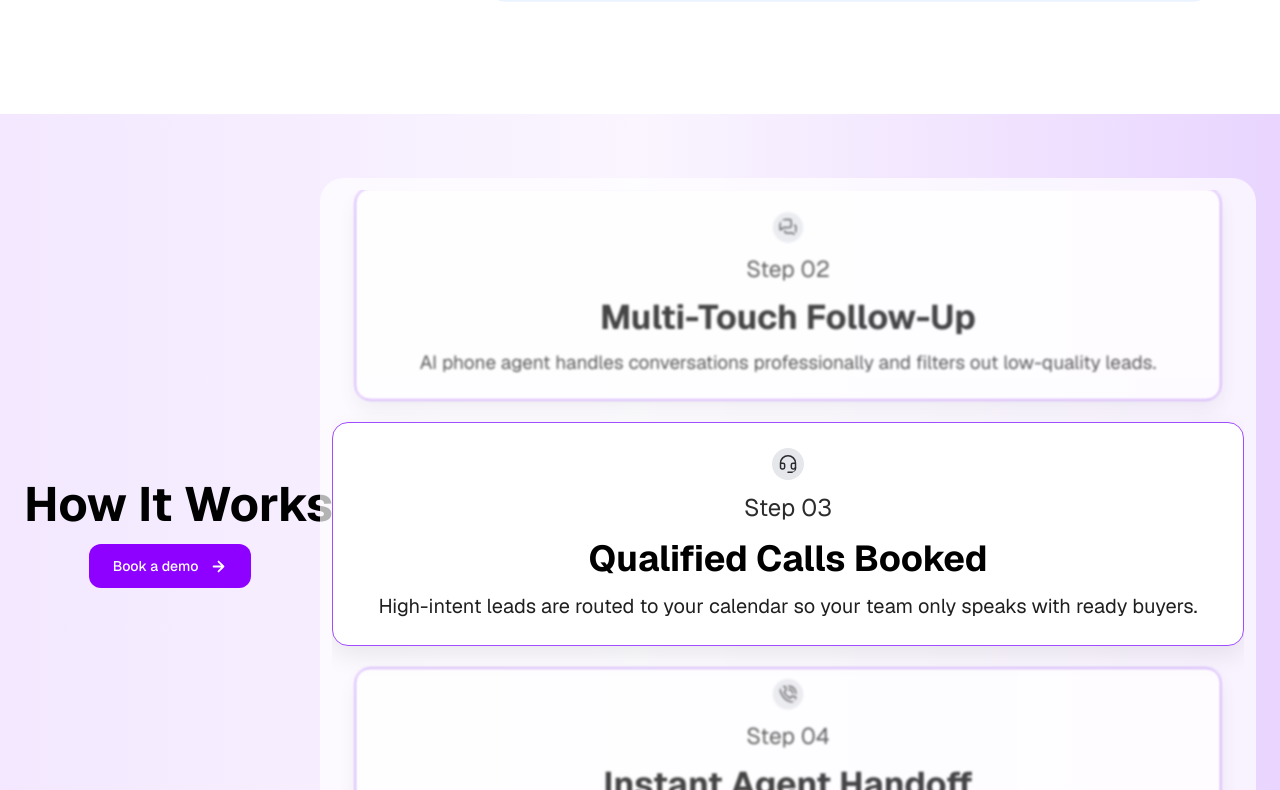
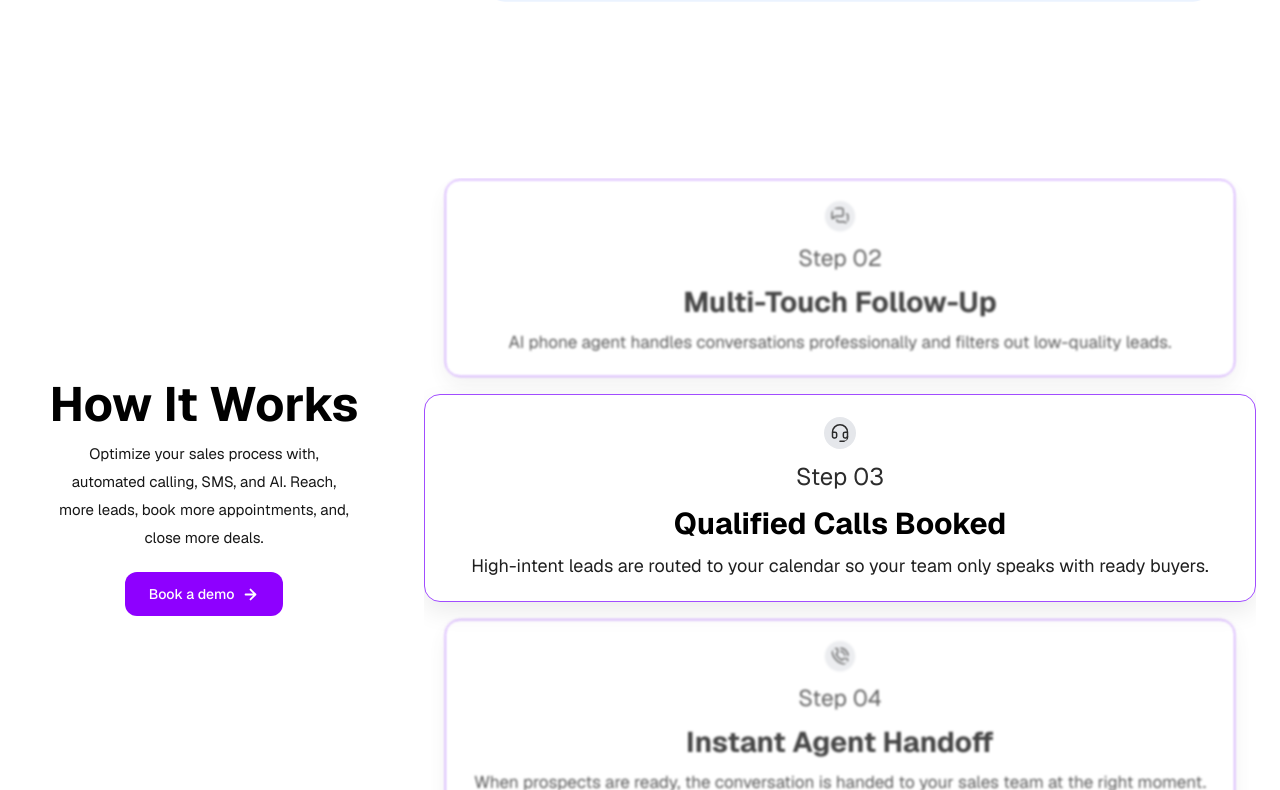
Before and after one commit to juyel66/CallmeAI, a Next.js app: page / in a window 1280 px wide. Shown: the part 1910-2700 px from the top of the page. Built offline with nearby package versions, Linux system fonts and the light colour scheme.

Commit message:
Update HowItWork component: refactor code for improved readability, enhance carousel functionality, and optimize styling for better user experience

```diff
--- a/app/pages/HowItWork/HowItWork.tsx
+++ b/app/pages/HowItWork/HowItWork.tsx
@@ -1,7 +1,14 @@
 "use client";
 
 import { useEffect, useRef, useState } from "react";
-import { Bell, CircleAlert, Database, Headset, MessagesSquare, PhoneCall } from "lucide-react";
+import {
+  Bell,
+  CircleAlert,
+  Database,
+  Headset,
+  MessagesSquare,
+  PhoneCall,
+} from "lucide-react";
 import Link from "next/link";
 
 const howItWorksData = [
@@ -10,47 +17,53 @@ const howItWorksData = [
     icon: CircleAlert,
     step: "Step 01",
     title: "Leads Instantly Contacted",
-        description: "Reach every new lead within seconds no delays, no lost opportunities.",
+    description:
+      "Reach every new lead within seconds no delays, no lost opportunities.",
   },
   {
     id: 2,
     icon: MessagesSquare,
     step: "Step 02",
     title: "Multi-Touch Follow-Up",
-        description: "AI phone agent handles conversations professionally and filters out low-quality leads.",
+    description:
+      "AI phone agent handles conversations professionally and filters out low-quality leads.",
   },
   {
     id: 3,
     icon: Headset,
     step: "Step 03",
     title: "Qualified Calls Booked",
-        description: "High-intent leads are routed to your calendar so your team only speaks with ready buyers.",
+    description:
+      "High-intent leads are routed to your calendar so your team only speaks with ready buyers.",
   },
   {
     id: 4,
     icon: PhoneCall,
     step: "Step 04",
     title: "Instant Agent Handoff",
-        description: "When prospects are ready, the conversation is handed to your sales team at the right moment.",
+    description:
+      "When prospects are ready, the conversation is handed to your sales team at the right moment.",
   },
   {
     id: 5,
     icon: Bell,
     step: "Step 05",
     title: "Real-Time Alerts",
-        description: "Your team gets immediate notifications when qualified leads take high-intent actions.",
+    description:
+      "Your team gets immediate notifications when qualified leads take high-intent actions.",
   },
   {
     id: 6,
     icon: Database,
     step: "Step 06",
     title: "CRM Auto Sync",
-        description: "Call summaries, tags, and lead status are synced to CRM automatically without manual updates.",
+    description:
+      "Call summaries, tags, and lead status are synced to CRM automatically without manual updates.",
   },
 ];
 
-const CARD_HEIGHT = 224;
-const CARD_GAP = 16;
+const CARD_HEIGHT = 208;
+const CARD_GAP = 12;
 const STEP_SIZE = CARD_HEIGHT + CARD_GAP;
 const MOVE_THRESHOLD = 34;
 const MOVE_COOLDOWN = 280;
@@ -102,7 +115,6 @@ export default function HowItWork() {
     };
   }, [isPaused, total]);
 
-
   // Prevent page scroll when interacting with the carousel
   useEffect(() => {
     const container = containerRef.current;
@@ -112,21 +124,37 @@ export default function HowItWork() {
       e.preventDefault();
     };
 
-        container.addEventListener('wheel', preventScroll, { passive: false });
+    container.addEventListener("wheel", preventScroll, { passive: false });
 
     return () => {
-            container.removeEventListener('wheel', preventScroll);
+      container.removeEventListener("wheel", preventScroll);
     };
   }, []);
 
   return (
-        <section className="w-full   select-none py-10 sm:py-12 md:py-16 bg-gradient-to-r from-[#f3e8ff] via-[#faf5ff] to-[#e9d5ff]" onCopy={(e) => e.preventDefault()}>
-            <div className="container mx-auto grid grid-cols-1 gap-5 px-4 sm:px-6 lg:grid-cols-[240px_1fr] lg:items-center lg:gap-14">
-                <div className="flex flex-col items-center text-center lg:items-start lg:text-left">
-                    <h2 className="text-3xl font-bold text-black sm:text-4xl md:text-5xl lg:whitespace-nowrap">How It Works</h2>
-               <Link href="/contact"
-  type="button"
-  className="mt-4 self-center rounded-xl bg-[#8E00FF] px-5 py-2.5 text-sm font-medium text-white transition hover:bg-[#6f14f1] sm:px-6 sm:py-3 lg:ml-13 flex items-center justify-center gap-2"
+    <section
+      className="w-full select-none py-10 sm:py-12 md:py-16"
+      onCopy={(e) => e.preventDefault()}
+    >
+      <div className="container mx-auto grid grid-cols-1 gap-5 px-4 sm:px-6 lg:grid-cols-[360px_1fr] lg:items-center lg:gap-10">
+      <div className="flex flex-col items-center text-center">
+  <h2 className="text-3xl font-bold text-black sm:text-4xl md:text-5xl whitespace-nowrap">
+    How It Works
+  </h2>
+
+  <p className="mt-3 max-w-xl text-[15px] leading-7">
+    <span className="inline-block whitespace-nowrap">Optimize your sales process with,</span>
+    <br />
+    <span className="inline-block whitespace-nowrap">automated calling, SMS, and AI. Reach,</span>
+    <br />
+    <span className="inline-block whitespace-nowrap">more leads, book more appointments, and,</span>
+    <br />
+    <span className="inline-block whitespace-nowrap">close more deals.</span>
+  </p>
+
+  <Link
+    href="/contact"
+    className="mt-5 inline-flex items-center justify-center gap-2 rounded-xl bg-[#8E00FF] px-5 py-2.5 text-sm font-medium text-white transition hover:bg-[#6f14f1] sm:px-6 sm:py-3"
   >
     Book a demo
     <svg
@@ -138,17 +166,16 @@ export default function HowItWork() {
       strokeWidth="2.5"
       strokeLinecap="round"
       strokeLinejoin="round"
-    className="ml-1"
     >
       <path d="M5 12h14M12 5l7 7-7 7" />
     </svg>
   </Link>
 </div>
 
-                <div className="w-full rounded-3xl bg-white/70 p-2 sm:p-3 lg:max-w-5xl lg:justify-self-center">
+        <div className="w-full lg:max-w-4xl lg:justify-self-center">
           <div
             ref={containerRef}
-                        className="relative h-96 cursor-grab overflow-hidden rounded-2xl touch-none active:cursor-grabbing sm:h-112 lg:h-172"
+            className="relative h-88 cursor-grab overflow-hidden rounded-2xl touch-none active:cursor-grabbing sm:h-104 lg:h-160"
             onMouseEnter={() => setIsPaused(true)}
             onMouseLeave={() => {
               setIsPaused(false);
@@ -168,7 +195,6 @@ export default function HowItWork() {
 
               const deltaY = e.clientY - dragStartYRef.current;
               if (Math.abs(deltaY) < MOVE_THRESHOLD) return;
-
 
               triggerMove(deltaY);
               dragStartYRef.current = e.clientY;
@@ -209,20 +235,33 @@ export default function HowItWork() {
               return (
                 <article
                   key={item.id}
-                                    className="absolute inset-x-0 flex h-84 flex-col items-center justify-center rounded-2xl border border-[#A14DFF] bg-white px-4 text-center shadow-[0_10px_24px_rgba(0,0,0,0.08)] transition-[transform,filter,opacity] duration-700 ease-[cubic-bezier(0.22,1,0.36,1)] sm:h-56 sm:px-8"
+                  className="absolute inset-x-0 flex h-80 flex-col items-center justify-center rounded-2xl border border-[#A14DFF] bg-white px-4 text-center shadow-[0_10px_24px_rgba(0,0,0,0.08)] transition-[transform,filter,opacity] duration-700 ease-[cubic-bezier(0.22,1,0.36,1)] sm:h-52 sm:px-7"
                   style={{
                     top: "50%",
                     transform: `translateY(calc(-50% + ${offset * STEP_SIZE}px)) scale(${isActive ? 1 : 0.95})`,
-                                        filter: isActive ? "blur(0px)" : isVisible ? "blur(1px)" : "blur(2px)",
+                    filter: isActive
+                      ? "blur(0px)"
+                      : isVisible
+                        ? "blur(1px)"
+                        : "blur(2px)",
                     opacity: isVisible ? (isActive ? 1 : 0.72) : 0,
                     zIndex: isActive ? 20 : isVisible ? 10 : 0,
                     pointerEvents: isVisible ? "auto" : "none",
                   }}
                 >
-                                    <Icon className="h-7 w-7 rounded-full bg-gray-200 p-1.5 text-[#2c2c2c] sm:h-8 sm:w-8" strokeWidth={1.8} />
-                                    <p className="mt-3 text-lg text-[#2c2c2c] sm:text-2xl">{item.step}</p>
-                                    <h3 className="mt-3 text-xl font-bold leading-tight text-black sm:text-3xl md:text-4xl">{item.title}</h3>
-                                    <p className="mt-3 max-w-4xl text-sm leading-relaxed text-[#1f1f1f] sm:text-xl sm:leading-snug">{item.description}</p>
+                  <Icon
+                    className="h-7 w-7 rounded-full bg-gray-200 p-1.5 text-[#2c2c2c] sm:h-8 sm:w-8"
+                    strokeWidth={1.8}
+                  />
+                  <p className="mt-3 text-lg text-[#2c2c2c] sm:text-2xl">
+                    {item.step}
+                  </p>
+                  <h3 className="mt-3 text-lg font-bold leading-tight text-black sm:text-2xl md:text-3xl">
+                    {item.title}
+                  </h3>
+                  <p className="mt-3 max-w-4xl text-sm leading-relaxed text-[#1f1f1f] sm:text-lg sm:leading-snug">
+                    {item.description}
+                  </p>
                 </article>
               );
             })}
```
Lines whose indentation alone changed are shown as unchanged.
